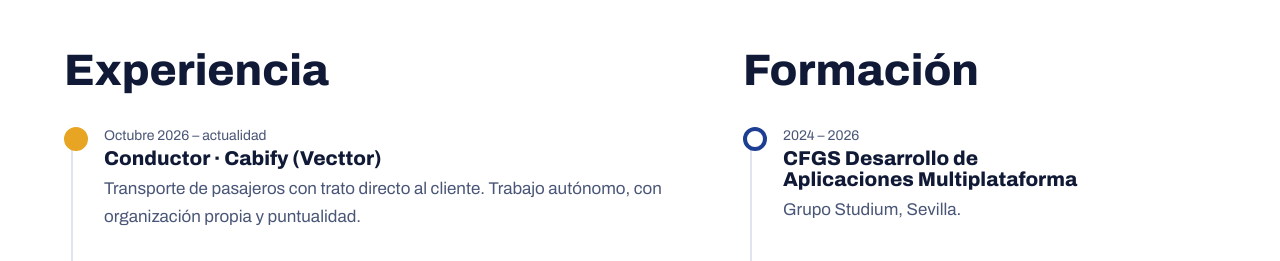
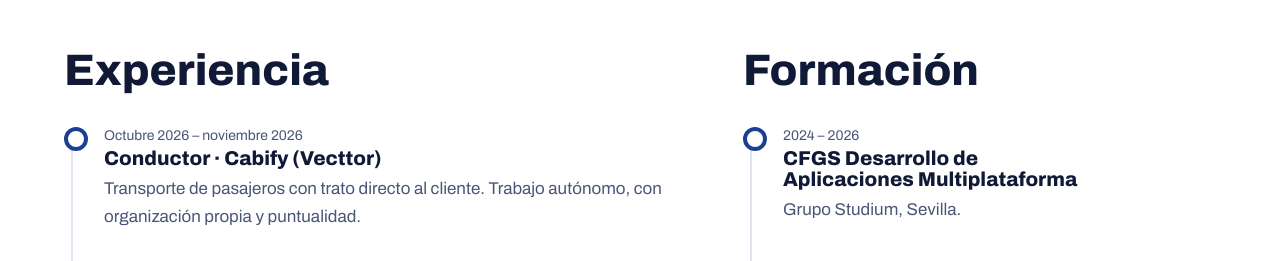
Before and after one commit to RafaMoreno10/RafaMoreno10.github.io, a plain HTML site: page index.html in a window 1280 px wide. Shown: the part 1280-1541 px from the top of the page. Drawn offline with Linux system fonts and the light colour scheme.

Commit message:
Update experience dates in index.html

```diff
--- a/index.html
+++ b/index.html
@@ -149,7 +149,7 @@ footer{background:var(--blue);color:#c9d4f3;font-size:14px;padding:0 max(5vw,18p
   <div>
    <h2>Experiencia</h2>
    <ol class="tl">
-    <li class="now"><span class="when">Octubre 2026 – actualidad</span>
+    <li><span class="when">Octubre 2026 – noviembre 2026</span>
      <h3>Conductor · Cabify (Vecttor)</h3>
      <p>Transporte de pasajeros con trato directo al cliente. Trabajo autónomo, con organización propia y puntualidad.</p></li>
     <li><span class="when">Marzo 2026 – junio 2026</span>
```
